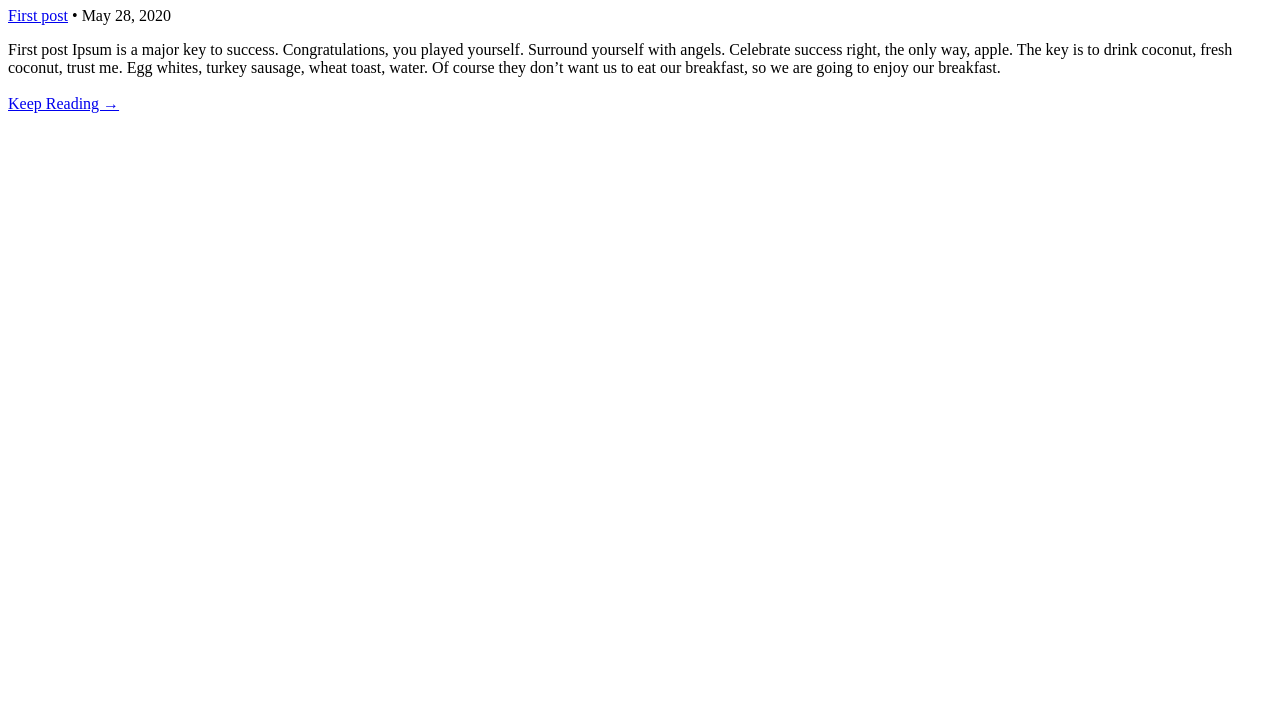
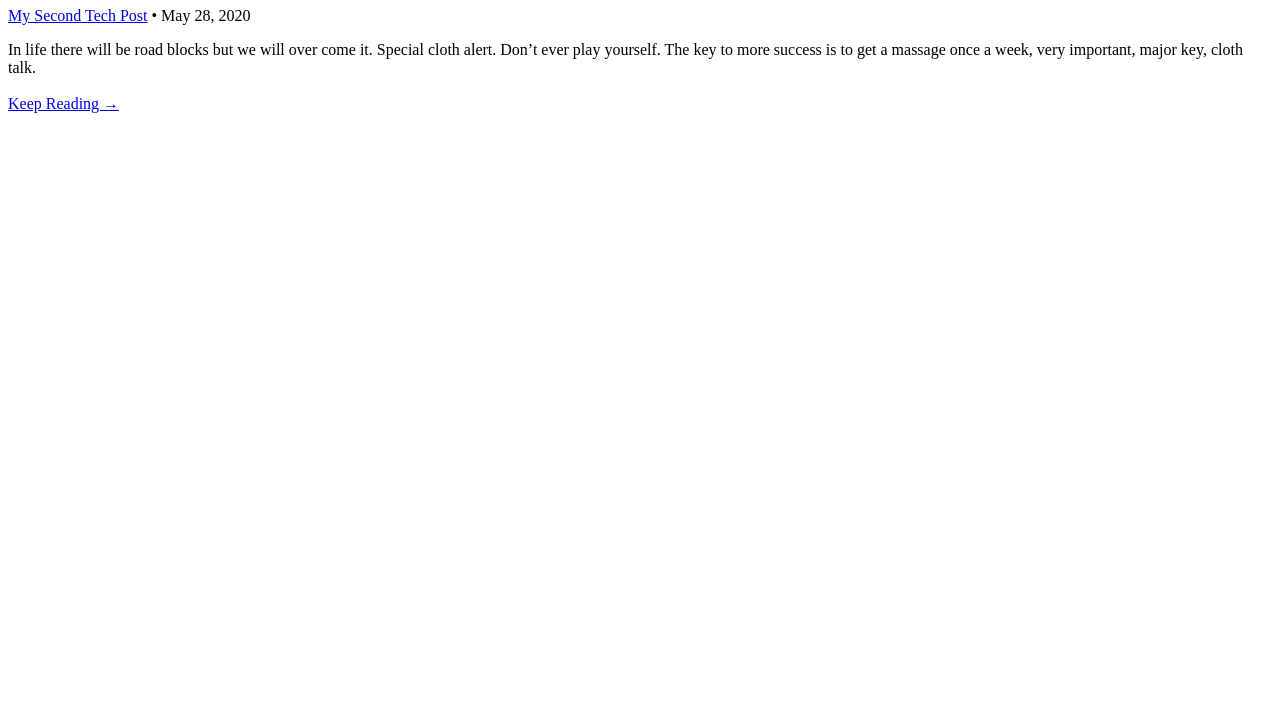
Before and after one commit to shone123/techBlog, a Gatsby site: page /blog in a window 1280 px wide. Shown: the part 73-800 px from the top of the page. Built offline with nearby package versions, Linux system fonts and the light colour scheme; Gatsby itself is replaced by a stand-in of ours.

Commit message:
Update Blog “first-post”

```diff
--- a/blog/first-post.md
+++ b/blog/first-post.md
@@ -1,6 +1,6 @@
 ---
-path: /blog/first-post
+path: /blog/second-tech-post
 date: 2020-05-28T08:51:48.808Z
-title: First post
+title: My Second Tech Post
 ---
-First post Ipsum is a major key to success. Congratulations, you played yourself. Surround yourself with angels. Celebrate success right, the only way, apple.  The key is to drink coconut, fresh coconut, trust me. Egg whites, turkey sausage, wheat toast, water. Of course they don’t want us to eat our breakfast, so we are going to enjoy our breakfast.
+In life there will be road blocks but we will over come it. Special cloth alert. Don’t ever play yourself. The key to more success is to get a massage once a week, very important, major key, cloth talk.
```
